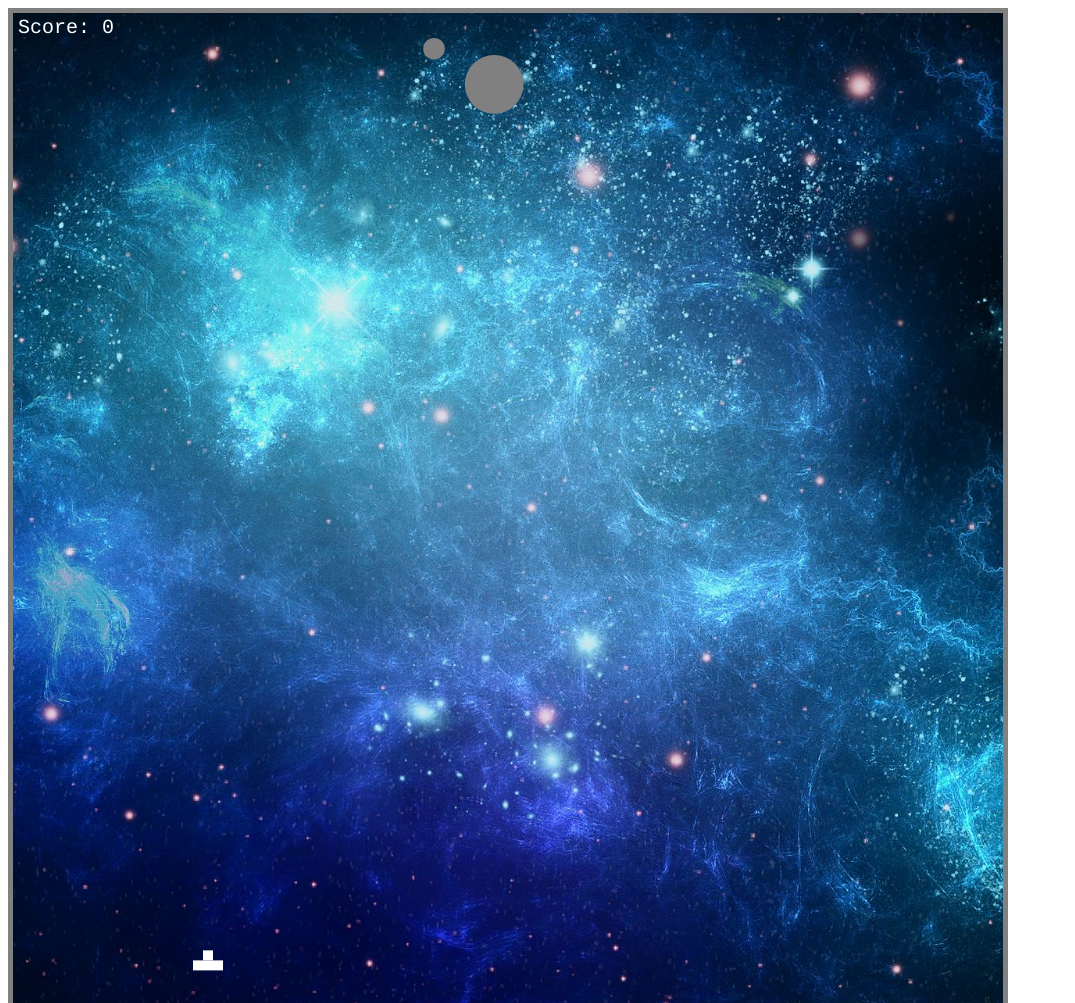
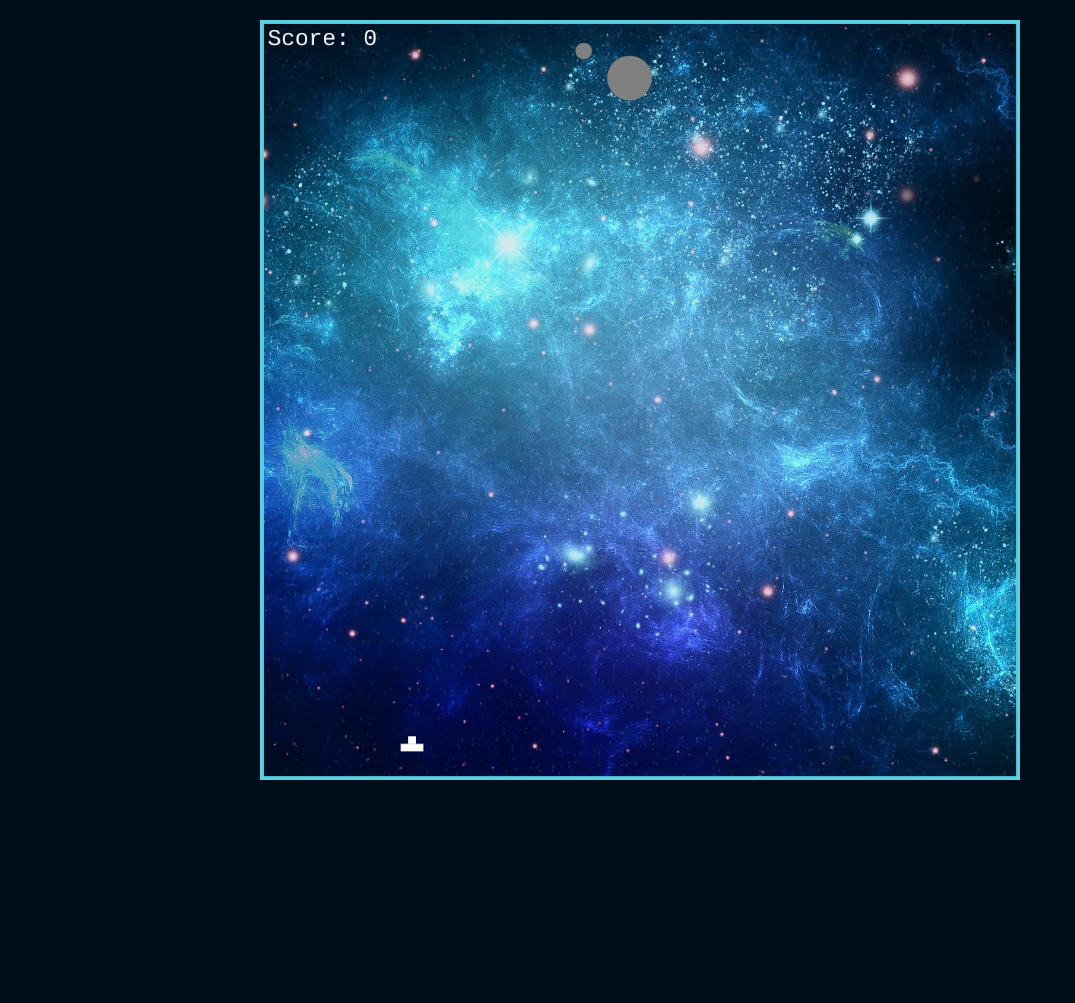
Before and after one commit to nick-experements/asteroids, a plain HTML site: page Asteroids.html in a window 1280 px wide. Shown: the top 1003 px of the page, without its empty margins (0-1075 px from the left). After the commit the page ends 800 px from the top, so only its background shows below. Drawn offline with nearby package versions, Linux system fonts and the light colour scheme.

Commit message:
Layout improvement

```diff
--- a/Asteroids.html
+++ b/Asteroids.html
@@ -4,10 +4,24 @@
     <meta charset="UTF-8">
     <title>Asteroid!</title>
     <style>
-        #canvas{
-            background-image: url(Images/pictureOfSpace.jpeg);
+        html,
+        body{
+            height: 100%;
+            width: 100%;
+            margin: 0;
+
+            display: flex;
+            justify-content: center;
+            align-items: center;
+
+            background-color: #000e1b;
+        }
+
+        #canvas {
+            width: 95vmin;
+            height: 95vmin;
+            background-image: url('Images/pictureOfSpace.jpeg');
             background-size: 100%;
-
         }
 
     </style>
--- a/Asteroids.js
+++ b/Asteroids.js
@@ -35,12 +35,12 @@ var circle = function (x, y, radius, fillCircle) {
     const blockSize = 10;
     var score = 0;
     function drawBorder(){
-        ctx.strokeStyle = 'Gray';
+        ctx.strokeStyle = '#59d0e2';
         ctx.lineWidth = blockSize;
         ctx.strokeRect(0, 0, width, height)
     }
     function drawScore(){
-        ctx.font = '20px Courier'
+        ctx.font = '30px Courier'
         ctx.fillStyle = 'white '
         ctx.textAlign = 'left'
         ctx.textBaseline = 'top'
```
